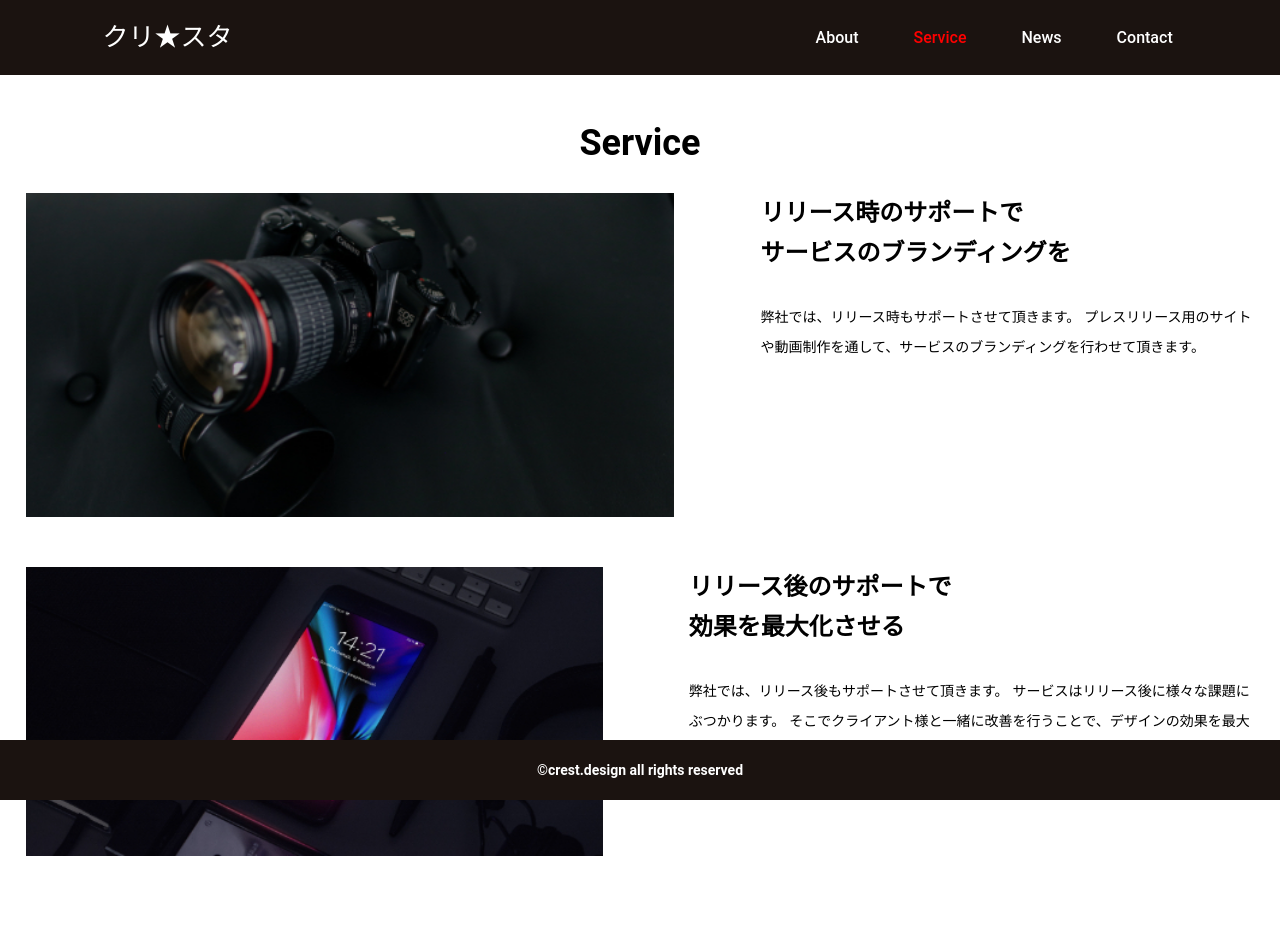
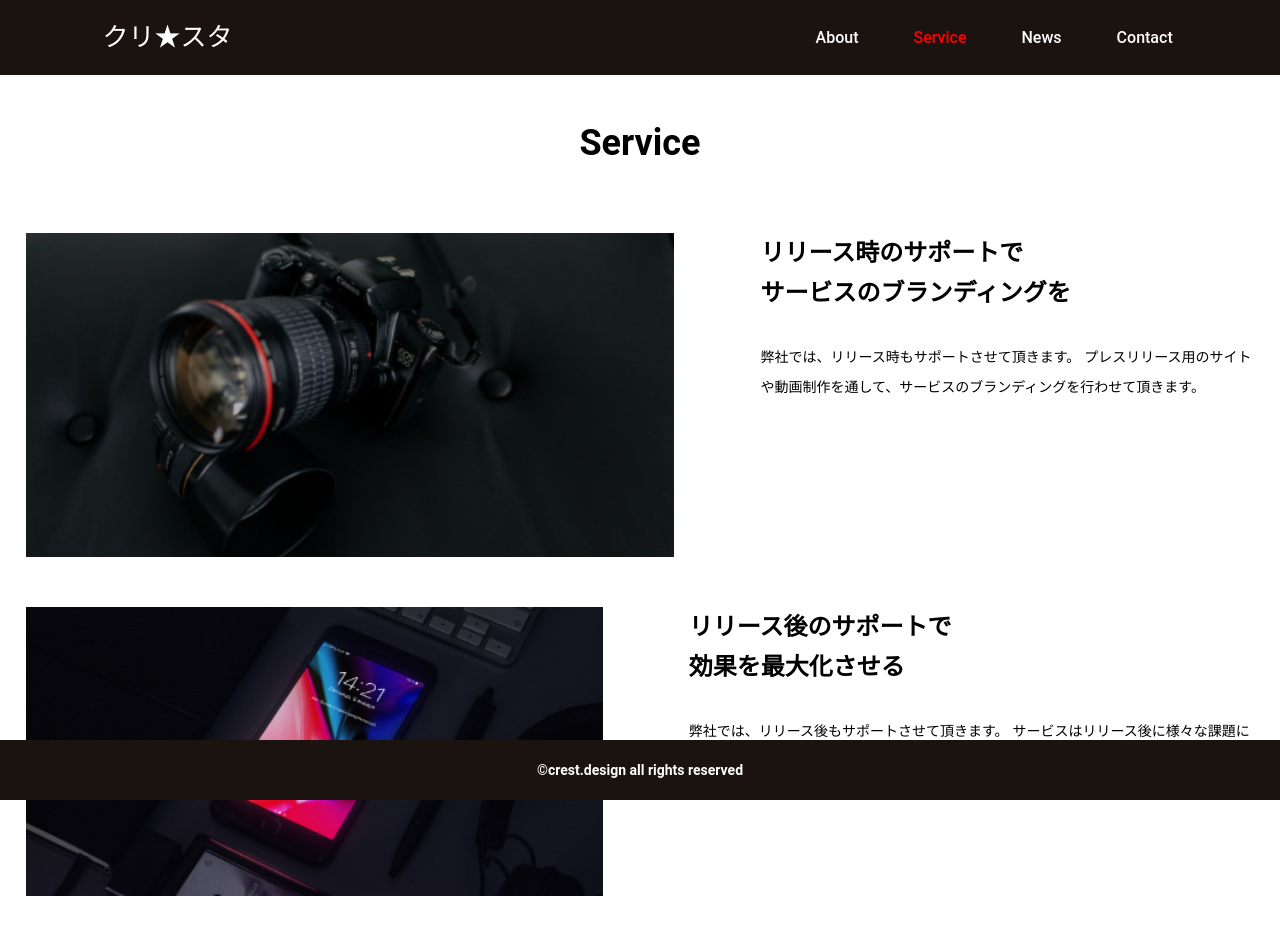
Before and after one commit to Y-Trs/reproduction1-react, a React (Create React App) app: page /service in a window 1280 px wide. Shown: the top 934 px of the page. Built offline with nearby package versions, Linux system fonts and the light colour scheme.

Commit message:
aboutとserviceのタイトルと文章の間をmarginからflexのgapに修正

```diff
--- a/src/components/About.jsx
+++ b/src/components/About.jsx
@@ -17,6 +17,10 @@ export default About
 
 const StyledAbout = styled.section`
   padding: 50px 2%;
+  display: flex;
+  flex-direction: column;
+  gap: 32px;
+
 
   @media ${device.pc} {
     padding: 100px 14%;
--- a/src/components/Service.jsx
+++ b/src/components/Service.jsx
@@ -2,6 +2,7 @@ import React from 'react'
 import styled from 'styled-components'
 import { Title, UnitInfoWrap } from './index'
 import serviceList from '../info/service'
+import device from '../breakPoints'
 
 const Service = () => {
   return (
@@ -16,4 +17,11 @@ export default Service
 
 const StyledService = styled.section`
   padding: 50px 2%;
+  display: flex;
+  flex-direction: column;
+  gap: 32px;
+
+  @media ${device.pc} {
+    gap: 72px;
+  }
 `
--- a/src/components/Title.jsx
+++ b/src/components/Title.jsx
@@ -16,5 +16,4 @@ const StyledTitle = styled.h1`
     font-style: normal;
     margin: 0 auto;
     text-align: center;
-    margin-bottom: 32px;
 `
```
